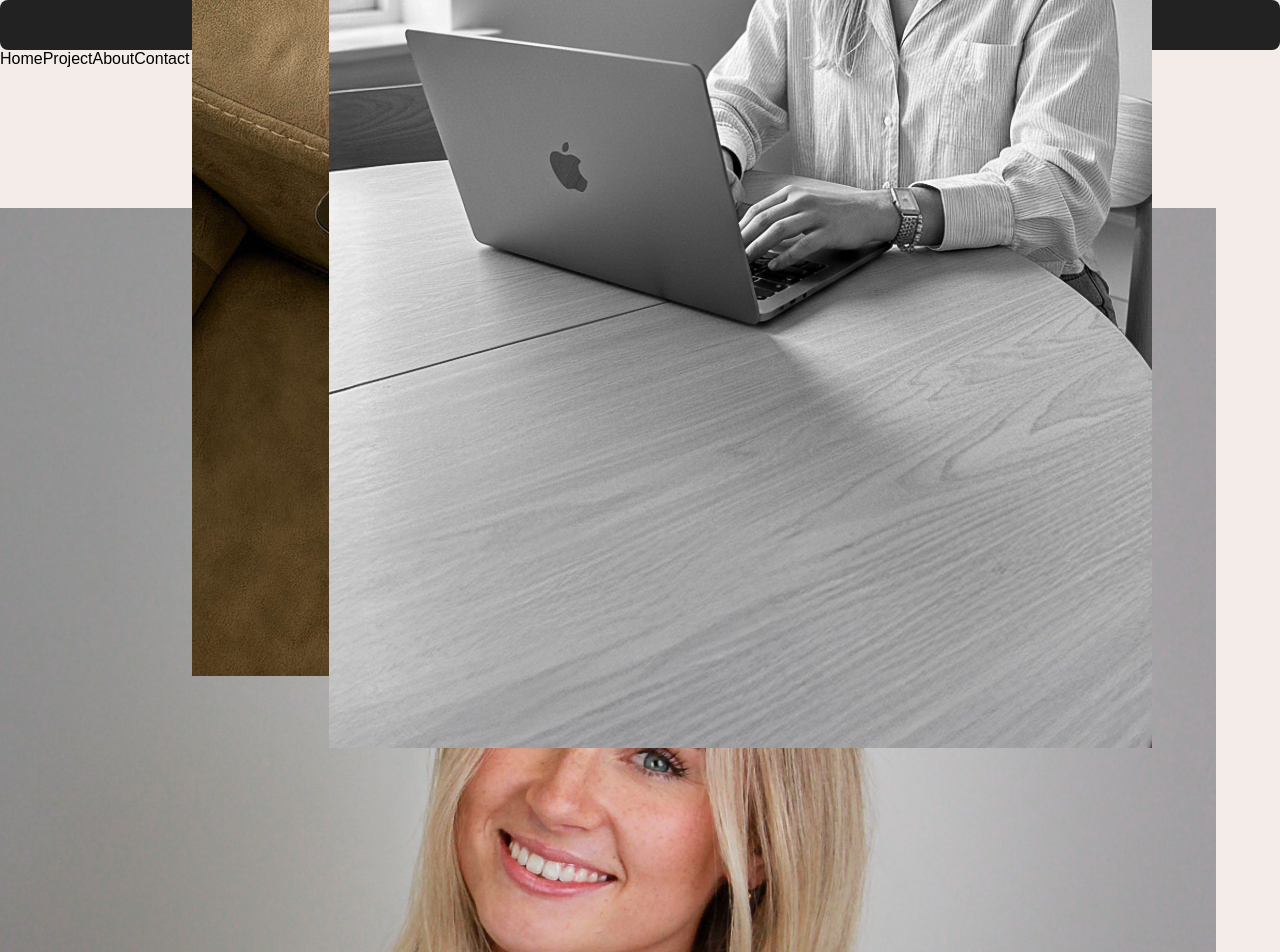
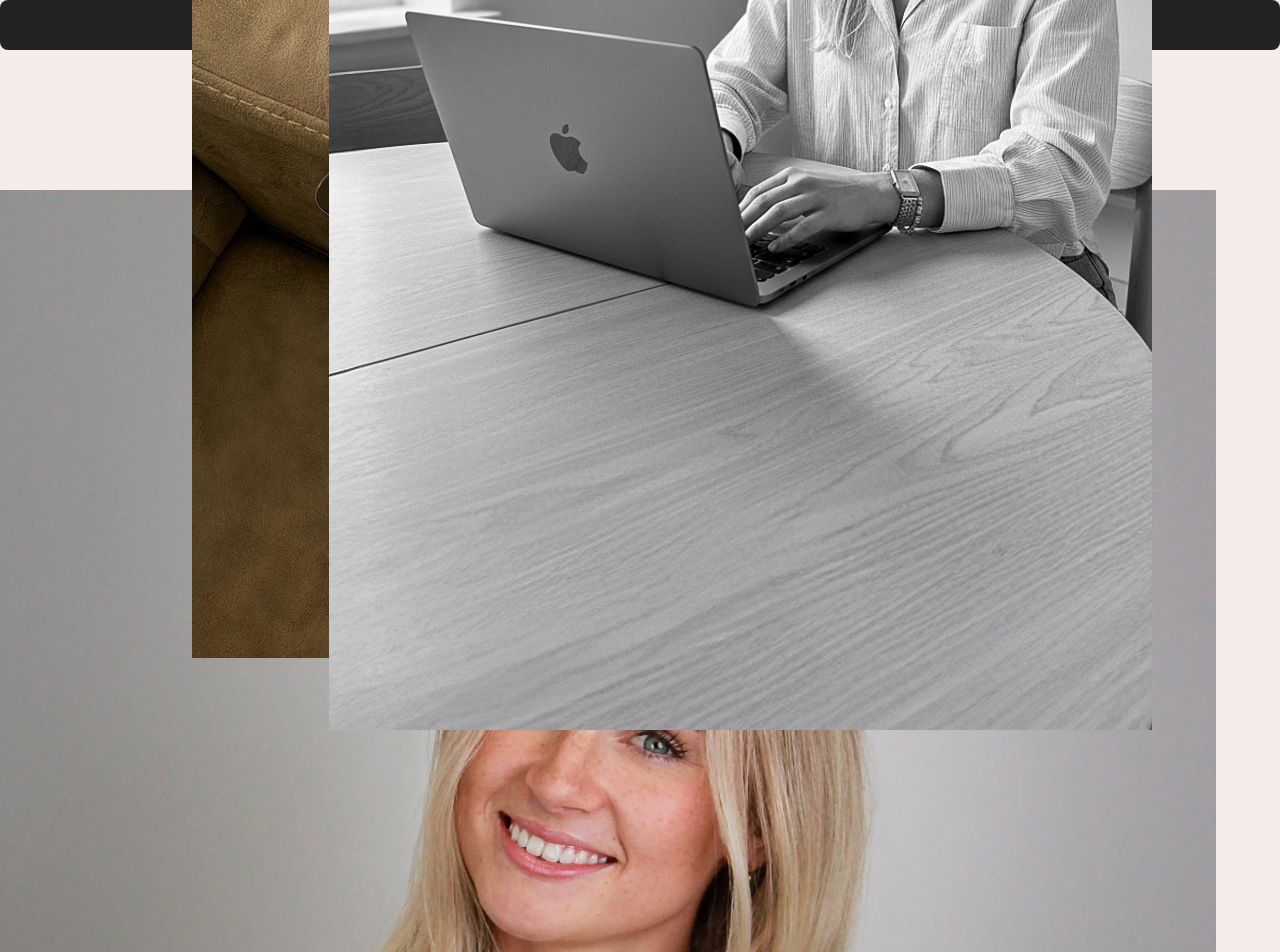
Before and after one commit to Sofienholm/sofienholm.github.io, a React (Vite) app: page / in a window 1280 px wide. Shown: the top 952 px of the page. Built offline with nearby package versions, Linux system fonts and the light colour scheme.

Commit message:
Update App.jsx

```diff
--- a/src/App.jsx
+++ b/src/App.jsx
@@ -6,13 +6,11 @@ import Projects from "./pages/Projects";
 import ProjectDetail from "./pages/ProjectDetail.jsx";
 import Nav from "./Components/NavLink";
 import Header from "./Components/Header";
-import { Navigate } from "react-router";
 
 function App() {
   return (
     <div>
       <Header />
-      <Nav />
       <Routes>
         {/* Routes go here */}
         <Route path="/" element={<Home />} />
@@ -21,6 +19,7 @@ function App() {
         <Route path="/projects" element={<Projects />} />
         <Route path="/projects/:id" element={<ProjectDetail />} />
       </Routes>
+      <Nav />
     </div>
   );
 }
```
